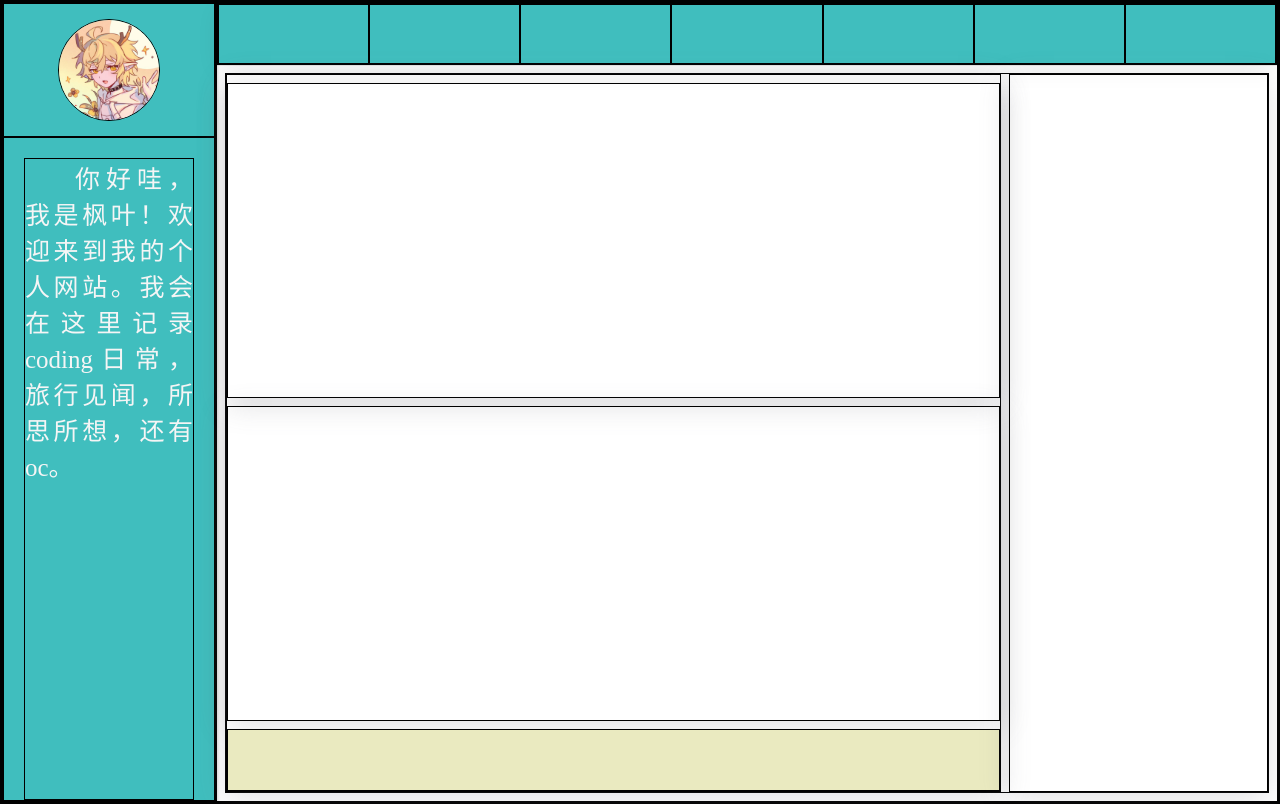
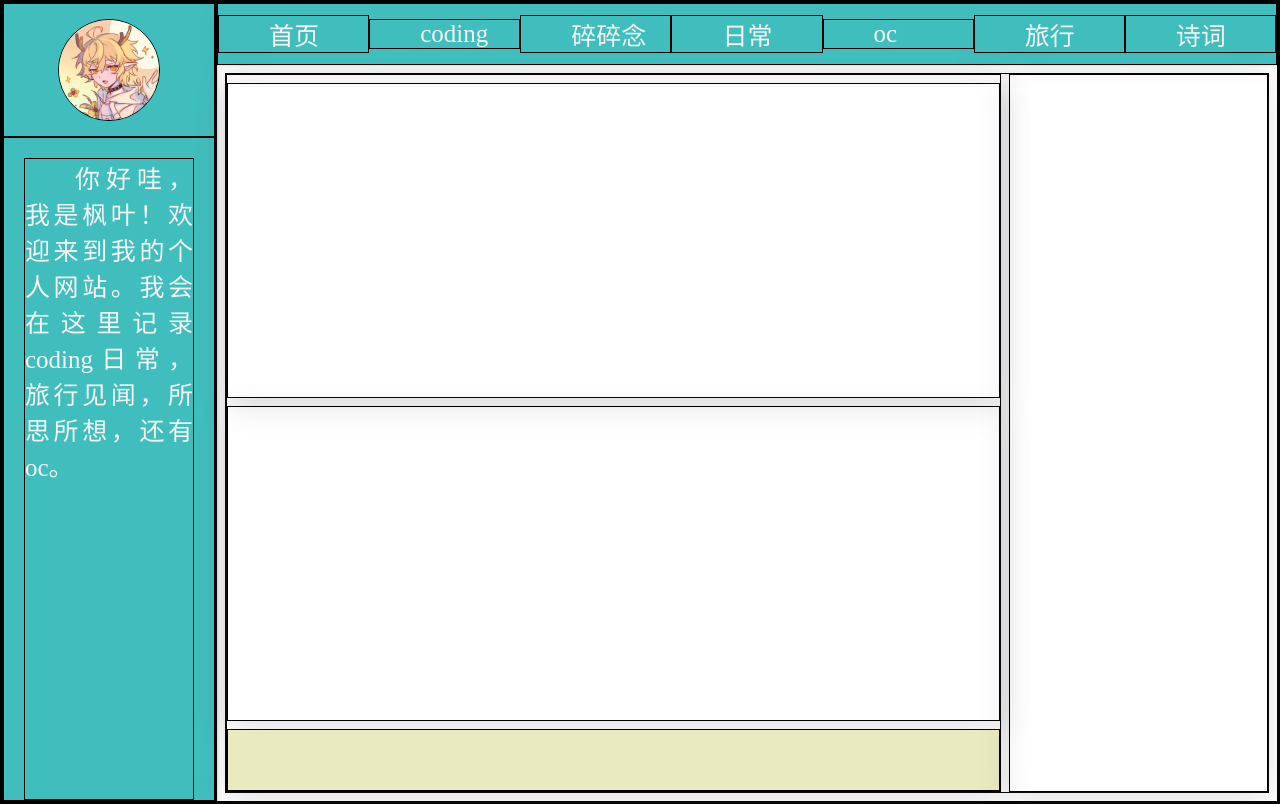
Before and after one commit to yyfy123/webpage_fy, a plain HTML site: page index.html in a window 1280 px wide. Drawn offline with Linux system fonts and the light colour scheme.

Commit message:
添加了导航栏，不过css好像有导航栏模板，之后学一下

```diff
--- a/index.html
+++ b/index.html
@@ -65,7 +65,7 @@
         class="skyblue flex1 flex"
       >
         <img
-          src="./oc.png"
+          src="./avatar.png"
           alt="枫叶头像"
           width="80px"
           height="80px"
@@ -93,23 +93,60 @@
           height: 60px;
           box-shadow: rgba(0, 0, 0, 0.05) 0px 6px 24px 0px,
             rgba(0, 0, 0, 0.08) 0px 0px 0px 1px;
+          align-items: center;
+          justify-content: center;
         "
         class="skyblue flex"
       >
         <!-- 首页 -->
-        <div class="flex1"></div>
+        <a
+          href="./index.html"
+          style="text-decoration-line: none"
+          class="flex1 font_white text"
+          >首页</a
+        >
+        <!-- coding -->
+        <a
+          href="./coding.html"
+          style="text-decoration-line: none"
+          class="flex1 font_white text"
+          >coding</a
+        >
         <!-- 碎碎念 -->
-        <div class="flex1"></div>
+        <a
+          href="./thought.html"
+          style="text-decoration-line: none"
+          class="flex1 font_white text"
+          >碎碎念</a
+        >
+        <!-- 日常 -->
+        <a
+          href="./daily.html"
+          style="text-decoration-line: none"
+          class="flex1 font_white text"
+          >日常</a
+        >
         <!-- oc -->
-        <div class="flex1"></div>
-        <!-- 日常 -->
-        <div class="flex1"></div>
+        <a
+          href="./oc.html"
+          style="text-decoration-line: none"
+          class="flex1 font_white text"
+          >oc</a
+        >
         <!-- 旅行 -->
-        <div class="flex1"></div>
-        <!-- coding -->
-        <div class="flex1"></div>
+        <a
+          href="./tour.html"
+          style="text-decoration-line: none"
+          class="flex1 font_white text"
+          >旅行</a
+        >
         <!-- 诗词 -->
-        <div class="flex1"></div>
+        <a
+          href="./poem.html"
+          style="text-decoration-line: none"
+          class="flex1 font_white text"
+          >诗词</a
+        >
       </div>
       <!--内容区-->
       <div class="flex1 flex mg8">
```
Also changed, not shown: coding.html (added, +11 -0 lines), daily.html (added, +11 -0 lines), intro.html (deleted, +0 -12 lines), oc.html (added, +11 -0 lines), poem.html (added, +11 -0 lines), thought.html (added, +12 -0 lines), tour.html (added, +11 -0 lines), avatar.png (renamed from oc.png).
